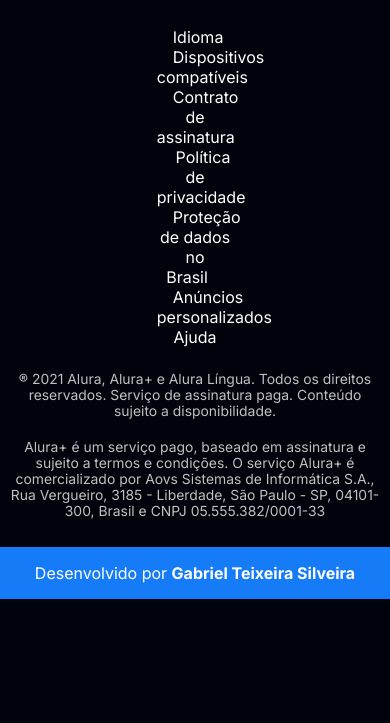
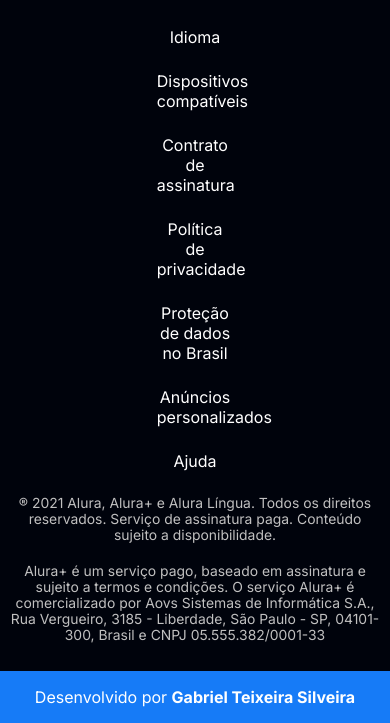
Before and after one commit to gabrielteixeiras/projeto-alura-plus, a plain HTML site: page index.html in a window 390 px wide. Shown: the part 4454-5177 px from the top of the page. Before the commit the page ends 5053 px from the top, so only its background shows below. Drawn offline with Linux system fonts and the light colour scheme.

Commit message:
Ajustes na responsividade

```diff
--- a/index.html
+++ b/index.html
@@ -76,44 +76,44 @@
 
     </main>
 
-    <footer class="container-footer">
-        <img class="container-footer__logo" src="images/Logo.png" alt="Logo alura+">
+    <footer class="footer">
+        <img class="footer__logo" src="images/Logo.png" alt="Logo alura+">
 
-        <ul class="container-footer__lista">
-                <li>
-                    <a class="container-footer__links" href="#">Idioma</a>
+        <ul class="footer__lista">
+                <li class="footer__lista__links">
+                    <a class="footer__links" href="#">Idioma</a>
                 </li>
 
-                <li>
-                    <a class="container-footer__links" href="#">Dispositivos compatíveis</a>
+                <li class="footer__lista__links">
+                    <a class="footer__links" href="#">Dispositivos compatíveis</a>
                 </li>
 
-                <li>
-                    <a class="container-footer__links" href="#">Contrato de assinatura</a>
+                <li class="footer__lista__links">
+                    <a class="footer__links" href="#">Contrato de assinatura</a>
                 </li>
 
-                <li>
-                    <a class="container-footer__links" href="#">Política de privacidade</a>
+                <li class="footer__lista__links">
+                    <a class="footer__links" href="#">Política de privacidade</a>
                 </li>
 
-                <li>
-                    <a class="container-footer__links" href="#">Proteção de dados no Brasil</a>
+                <li class="footer__lista__links">
+                    <a class="footer__links" href="#">Proteção de dados no Brasil</a>
                 </li>
 
-                <li>
-                    <a class="container-footer__links" href="#">Anúncios personalizados</a>
+                <li class="footer__lista__links">
+                    <a class="footer__links" href="#">Anúncios personalizados</a>
                 </li>
 
-                <li>
-                    <a class="container-footer__links" href="#">Ajuda</a>
+                <li class="footer__lista__links">
+                    <a class="footer__links" href="#">Ajuda</a>
                 </li>
             </nav>
         </ul>
 
-        <p class="container-footer__texto">® 2021 Alura, Alura+ e Alura Língua. Todos os direitos reservados. Serviço de assinatura paga. Conteúdo sujeito a disponibilidade.</p>
-        <p class="container-footer__texto container-footer__margin__final">Alura+ é um serviço pago, baseado em assinatura e sujeito a termos e condições. O serviço Alura+ é comercializado por Aovs Sistemas de Informática S.A., Rua Vergueiro, 3185 - Liberdade, São Paulo - SP, 04101-300, Brasil e CNPJ 05.555.382/0001-33</p>
+        <p class="footer__texto">® 2021 Alura, Alura+ e Alura Língua. Todos os direitos reservados. Serviço de assinatura paga. Conteúdo sujeito a disponibilidade.</p>
+        <p class="footer__texto footer__margin__final">Alura+ é um serviço pago, baseado em assinatura e sujeito a termos e condições. O serviço Alura+ é comercializado por Aovs Sistemas de Informática S.A., Rua Vergueiro, 3185 - Liberdade, São Paulo - SP, 04101-300, Brasil e CNPJ 05.555.382/0001-33</p>
 
-        <p class="container-footer__desenvolvedor">Desenvolvido por <a class="desenvolvedor__link" href="https://github.com/gabrielteixeiras" target="_blank">Gabriel Teixeira Silveira</a></p>
+        <p class="footer__desenvolvedor">Desenvolvido por <a class="desenvolvedor__link" href="https://github.com/gabrielteixeiras" target="_blank">Gabriel Teixeira Silveira</a></p>
     </footer>
 </body>
 </html>
--- a/styles/style.css
+++ b/styles/style.css
@@ -155,44 +155,44 @@
 }
 
 /* CONFIGURAÇÕES FOOTER */
-.container-footer {
+.footer {
     text-align: center;
 }
 
-.container-footer__logo {
+.footer__logo {
     margin: 2em 0;
 }
 
-.container-footer__lista {
+.footer__lista {
     display: flex;
     justify-content: center;
     margin: 1.5em 9.8em;
     list-style-type: none;
 }
 
-.container-footer__links {
+.footer__links {
     margin-left: 1em;
 
     color: var(--color-principal);
     text-decoration: none;
 }
 
-.container-footer__links:hover {
+.footer__links:hover {
     color: var(--color-button);
     text-decoration: underline;
 }
 
-.container-footer__texto {
+.footer__texto {
     color: var(--color-secundario);
     margin: 1.5em 9.8em;
     font-size: 0.87rem;
 }
 
-.container-footer__margin__final {
+.footer__margin__final {
     margin-bottom: 4em;
 }
 
-.container-footer__desenvolvedor {
+.footer__desenvolvedor {
     background-color: var(--color-button);
     padding: 1em;
 }
@@ -258,24 +258,27 @@
     }
 
     /* CONFIGURAÇÕES FOOTER */
-    .container-footer__lista {
+    .footer__lista {
         display: block;
-        text-align: center;
     }
 
-    .container-footer__logo {
+    .footer__lista__links {
+        margin-bottom: 1.5em;
+    }
+
+    .footer__links {
+        margin: auto;
+    }
+
+    .footer__logo {
         margin: 2em 0 0.1em 0;
     }
 
-    .container-footer__links {
-        margin: 3em 1em;
+    .footer__texto {
+        margin: 1.5em 0.7em;
     }
 
-    .container-footer__texto {
-        margin: 1.5em 0.5em;
-    }
-
-    .container-footer__margin__final {
+    .footer__margin__final {
         margin-bottom: 2em;
     }
 }
```
